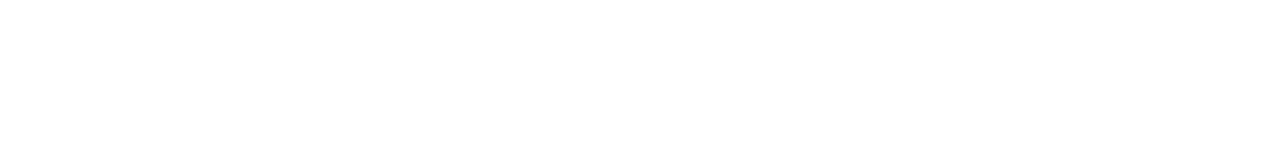
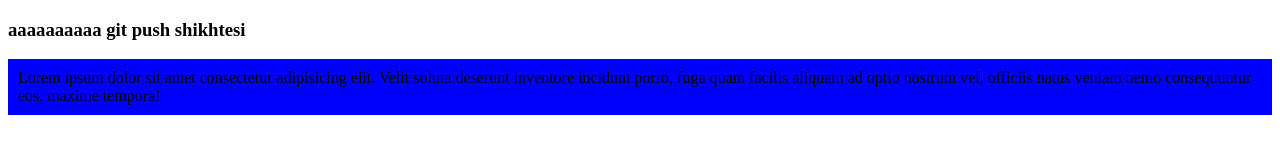
Before and after one commit to khadizajarin/my-first-github-repo, a plain HTML site: page index.html in a window 1280 px wide. Drawn offline with Linux system fonts and the light colour scheme.

Commit message:
added file

```diff
--- a/index.html
+++ b/index.html
@@ -4,8 +4,10 @@
     <meta charset="UTF-8">
     <meta name="viewport" content="width=Z, initial-scale=1.0">
     <title>My first ever github repo</title>
+    <link rel="stylesheet" href="styles/potlaS.css">
 </head>
 <body>
-
+    <h3>aaaaaaaaaa git push shikhtesi</h3>
+    <div>Lorem ipsum dolor sit amet consectetur adipisicing elit. Velit soluta deserunt inventore incidunt porro, fuga quam facilis aliquam ad optio nostrum vel, officiis natus veniam nemo consequuntur eos, maxime tempora!</div>
 </body>
 </html>
--- /dev/null
+++ b/styles/potlaS.css
@@ -0,0 +1,5 @@
+div{
+    background-color: blue;
+    padding: 10px;
+
+}
```
